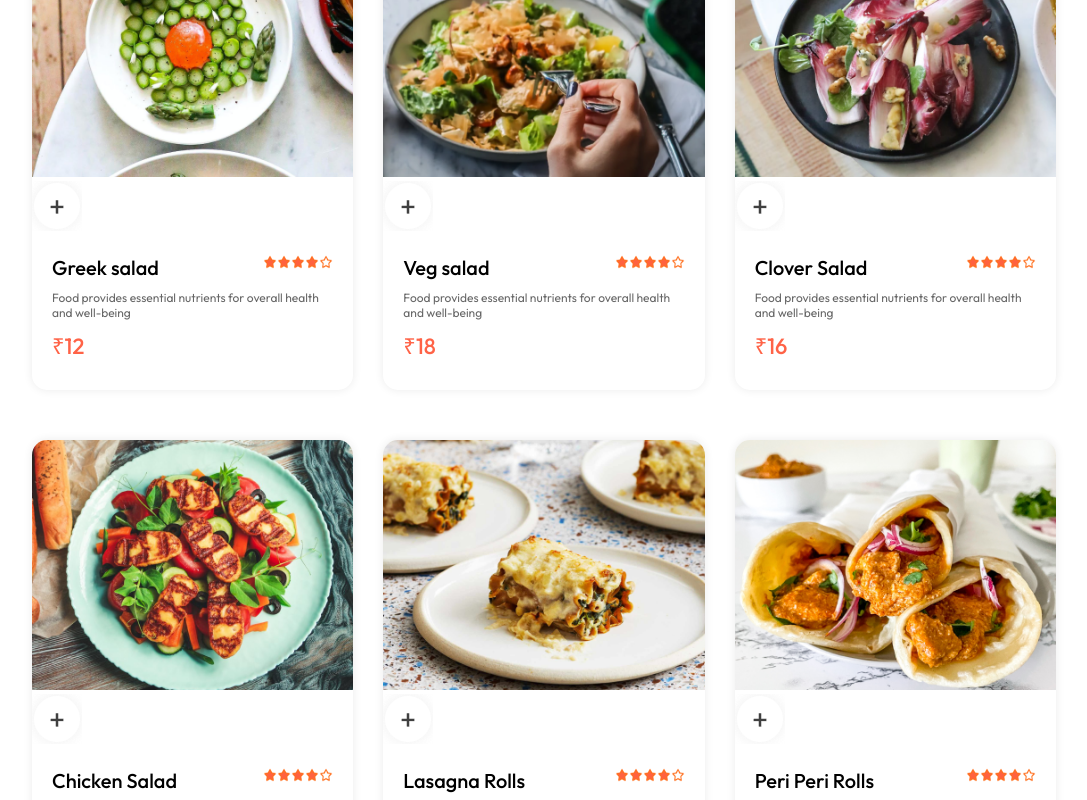
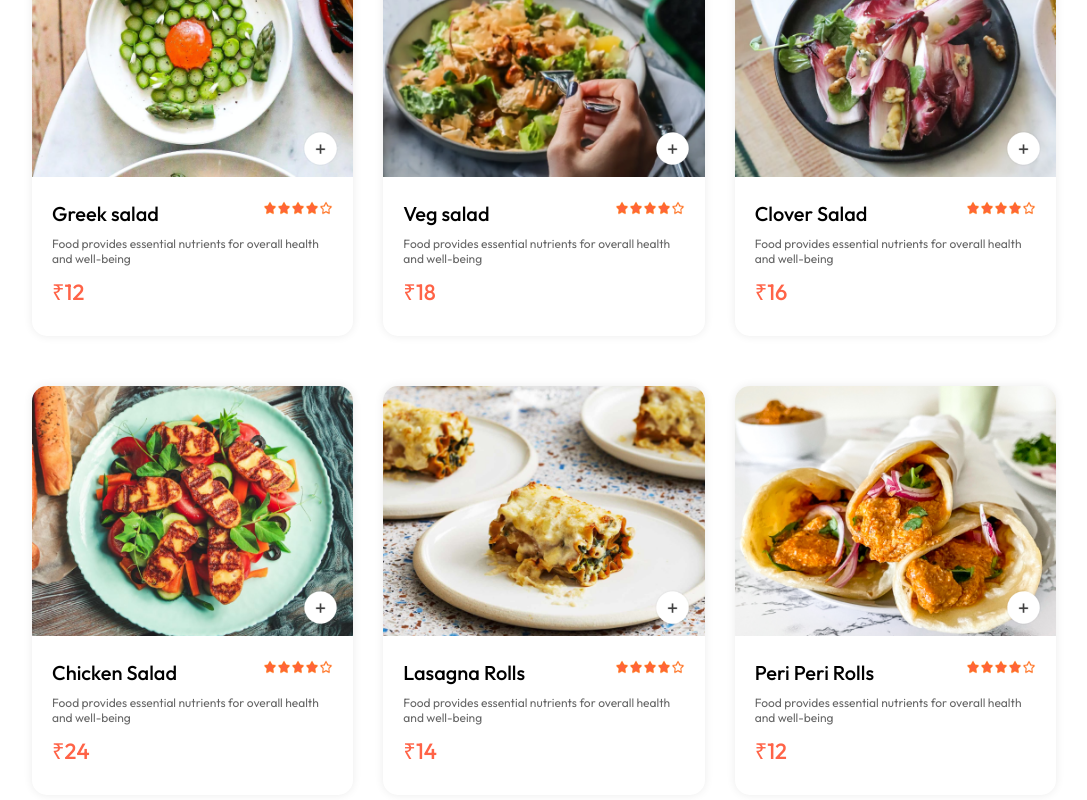
Before and after one commit to Mahesh09kumar/food_delivery_web_app, a React (Vite) app: page / in a window 1280 px wide. Shown: the part 1080-1880 px from the top of the page, without its empty margins (96-1183 px from the left). Built offline with nearby package versions, Linux system fonts and the light colour scheme.

Commit message:
feat : added counter

```diff
--- a/src/components/foodItem/foodItem.css
+++ b/src/components/foodItem/foodItem.css
@@ -35,12 +35,29 @@
 	color: tomato;
 	font-size: 22px;
 	font-weight: 500;
-    margin: 10px 0px;
+	margin: 10px 0px;
 }
 
-.food-item-img-container{
+.food-item-img-container {
 	position: relative;
 }
-/* .food-item-img-container .add{
-	;
-} */
+.food-item-img-container .add {
+	width: 35px;
+	position: absolute;
+	bottom: 15px;
+	right: 15px;
+	cursor: pointer;
+	border-radius: 50%;
+}
+.food-item-counter{
+	position: absolute;
+	bottom: 15px;
+	right: 15px;
+	display: flex;
+	align-items: center;
+	gap: 10px;
+	padding: 6px;
+	background-color: white;
+	border-radius: 50px;
+
+}
```
